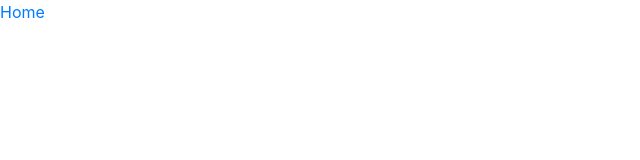
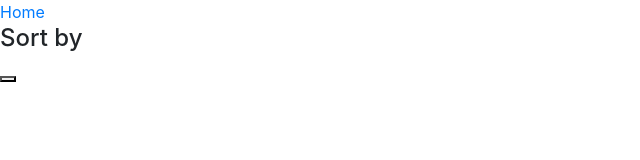
Before and after one commit to Zzdamon/Employees-Management-ReactApp, a React (Create React App) app in the folder admin/: page /people in a window 1280 px wide. Shown: the top 160 px of the page, without its empty margins (0-640 px from the left). Built offline with nearby package versions, Linux system fonts and the light colour scheme.

Commit message:
added date

```diff
--- a/admin/src/components/Employee.jsx
+++ b/admin/src/components/Employee.jsx
@@ -1,14 +1,16 @@
 import React from 'react'
 
 export default function Employee(props) {
-    const {name,surname,salary,job} = props;
-    console.log("Employee: "+props)
+    const {name,surname,salary,job,date} = props;
+    console.log(props)
 
     return (
         <div>
             <h3>{name} {surname}</h3>
             <h5>Title: {job}</h5>
             <h6>Salary: {salary}$</h6>
+            <h6>Employeed since: {date}</h6>
+
         </div>
     )
 }
--- a/admin/src/components/EmployeeAddForm.jsx
+++ b/admin/src/components/EmployeeAddForm.jsx
@@ -11,7 +11,7 @@ class EmployeeAddForm extends React.Component {
             surname: '',
             job: '',
             salary:0,
-            date:null
+            date:''
         };
     }
 
@@ -26,6 +26,7 @@ class EmployeeAddForm extends React.Component {
                 onSubmit={(event) =>
                     {   event.preventDefault();
                         let date= new Date();
+                        date=date.toString();
                         this.setState({date:date})
                         const employee = this.state;
                         this.props.addEmployee(employee)}
--- a/admin/src/components/EmployeeList.jsx
+++ b/admin/src/components/EmployeeList.jsx
@@ -17,6 +17,11 @@ class EmployeeList extends Component {
 
         return (
             <div>
+               <div>
+                <h4>Sort by</h4>
+               <button></button>
+               </div>
+
                 {this.state.employees.map((emp)=>{
                     return <Employee {...emp} />
                 })}
```
